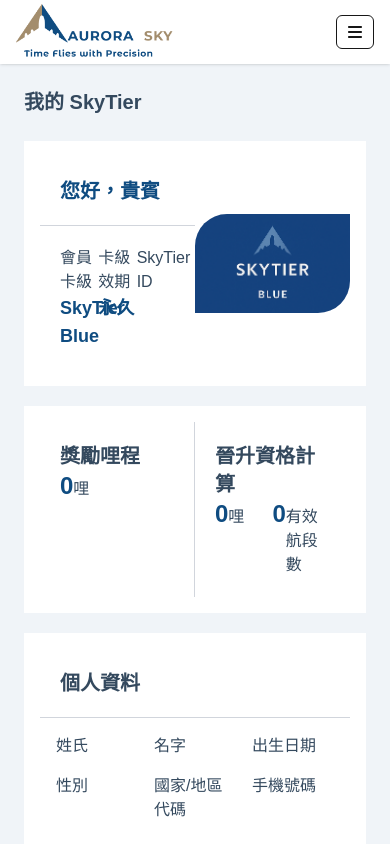
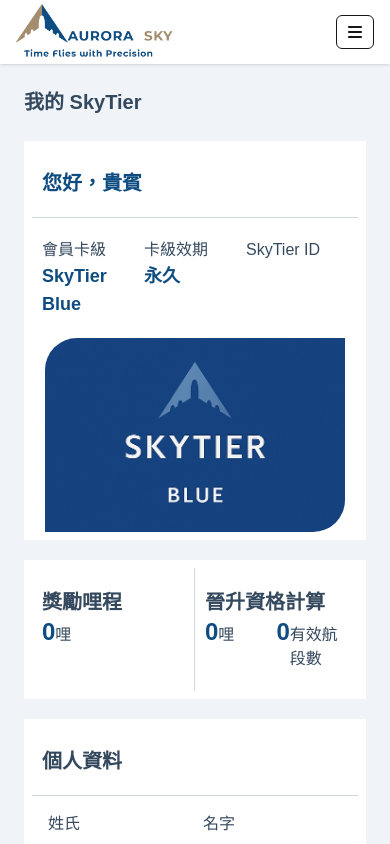
Before and after one commit to CHIAO919/aurorasky, a Next.js app: page /account in a window 390 px wide. Shown: the top 844 px of the page. Built offline with nearby package versions, Linux system fonts and the light colour scheme.

Commit message:
feat: Improve styling and responsiveness of AccountPage component

```diff
--- a/src/app/(site)/(public)/account/page.js
+++ b/src/app/(site)/(public)/account/page.js
@@ -22,11 +22,11 @@
                 <h3 className='text-xl md:text-2xl font-bold text-text-blue mb-[25px]'>我的 SkyTier </h3>
 
                 <div className="flex flex-col gap-[20px]">
-                    <div className="bg-white grid grid-cols-2 items-center p-4">
+                    <div className="bg-white grid md:grid-cols-2 grid-cols-1 items-center md:p-4 p-2">
                         <div>
-                            <h3 className="text-xl md:text-2xl font-bold text-main-blue p-[20px]">您好，{displayName(user?.profile)}</h3>
+                            <h3 className="text-xl md:text-2xl font-bold text-main-blue md:p-[20px] px-[10px] py-[20px]">您好，{displayName(user?.profile)}</h3>
                             <hr className="text-gray-300"/>
-                            <div className="grid grid-cols-3 p-[20px] text-text-blue">
+                            <div className="grid grid-cols-3 md:p-[20px] px-[10px] py-[20px] text-text-blue">
                                 <div>
                                     <p>會員卡級</p>
                                     <p className="text-main-blue font-bold text-lg">SkyTier Blue</p>
@@ -41,7 +41,7 @@
                                 </div>
                             </div>
                         </div>
-                        <div className="shrink-0 rounded-tl-4xl rounded-br-4xl overflow-hidden ml-auto">
+                        <div className="shrink-0 rounded-tl-4xl rounded-br-4xl overflow-hidden md:ml-auto m-auto">
                             <Image
                                 src="/skytier/SkyTierBlue.png"
                                 alt="grade"
@@ -52,8 +52,8 @@
                         </div>
                     </div>
 
-                    <div className="bg-white p-4 grid grid-cols-2">
-                        <div className="text-text-blue p-[20px] border-r border-gray-300">
+                    <div className="bg-white md:p-4 p-2 grid grid-cols-2">
+                        <div className="text-text-blue md:p-[20px] px-[10px] py-[20px] border-r border-gray-300">
                             <p className="text-xl font-bold">獎勵哩程</p>
                             <div className="flex items-baseline">
                                 <p className="text-2xl font-bold text-main-blue">0</p>
@@ -61,7 +61,7 @@
                             </div>
                         </div>
 
-                        <div className="text-text-blue p-[20px]">
+                        <div className="text-text-blue md:p-[20px] px-[10px] py-[20px]">
                             <p className="text-xl font-bold">晉升資格計算</p>
                             <div className="grid grid-cols-2">
                                 <div className="flex items-baseline">
@@ -76,10 +76,10 @@
                         </div>
                     </div>
 
-                    <div className="bg-white p-4 text-text-blue">
-                        <h3 className="text-xl md:text-2xl font-bold p-[20px]">個人資料</h3>
+                    <div className="bg-white md:p-4 p-2 text-text-blue">
+                        <h3 className="text-xl md:text-2xl font-bold md:p-[20px] px-[10px] py-[20px]">個人資料</h3>
                         <hr className="text-gray-300"/>
-                        <div className="grid grid-cols-3 gap-4 p-4">
+                        <div className="grid md:grid-cols-3 grid-cols-2 gap-4 p-4">
                             <div>
                                 <p>姓氏</p>
                                 <p className="text-main-blue font-bold text-lg">{user?.profile?.lastName}</p>
```
